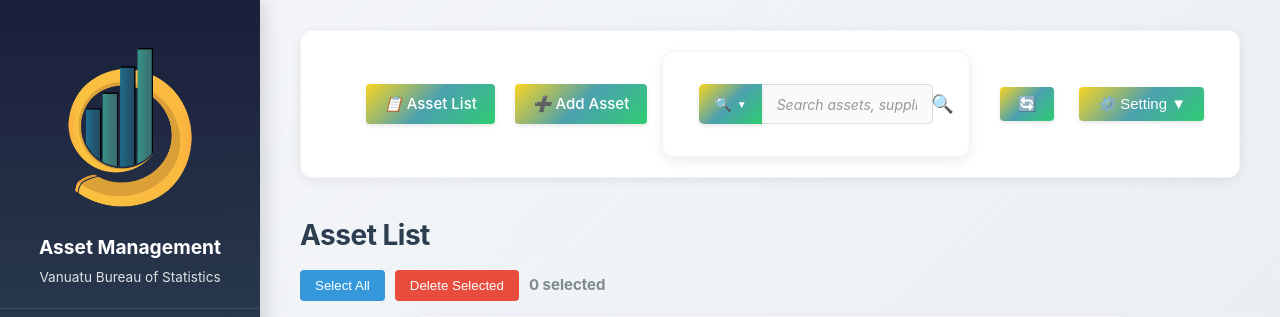
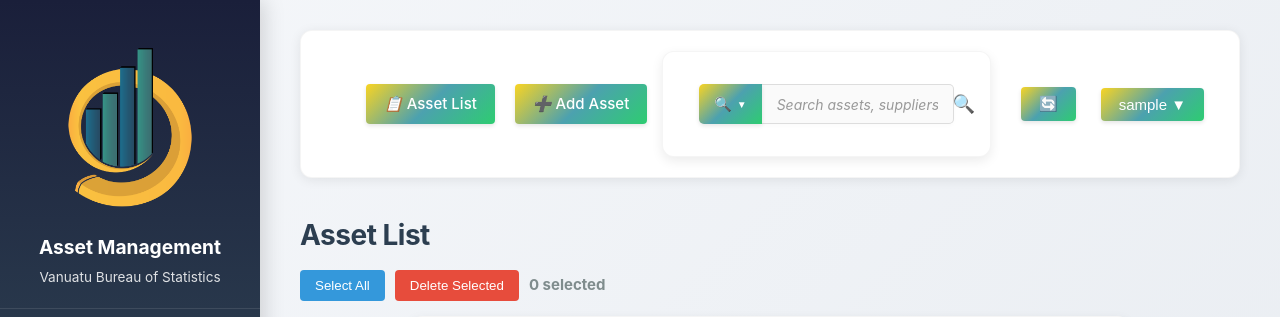
Before and after one commit to yjulio/assetManagement, a Flask app: page /assets in a window 1280 px wide. Shown: the top 317 px of the page. Run offline with Flask 3, Linux system fonts and the light colour scheme; the visitor is signed in with stand-in values (Sample User, id 1).

Commit message:
Change dropdown button back to username, keep Setup/Configuration link

```diff
--- a/src/templates/base.html
+++ b/src/templates/base.html
@@ -209,7 +209,7 @@
       <div class="user-menu">
         {% if session.get('username') %}
           <div class="dropdown">
-            <button class="dropdown-toggle" onclick="event.stopPropagation(); this.parentElement.classList.toggle('active');"><i>⚙️</i> Setting ▼</button>
+            <button class="dropdown-toggle" onclick="event.stopPropagation(); this.parentElement.classList.toggle('active');">{{ session.get('username') }} ▼</button>
             <div class="dropdown-menu">
               <a href="/profile">👤 My Profile</a>
               <a href="/change-profile">✏️ Change Profile</a>
```
